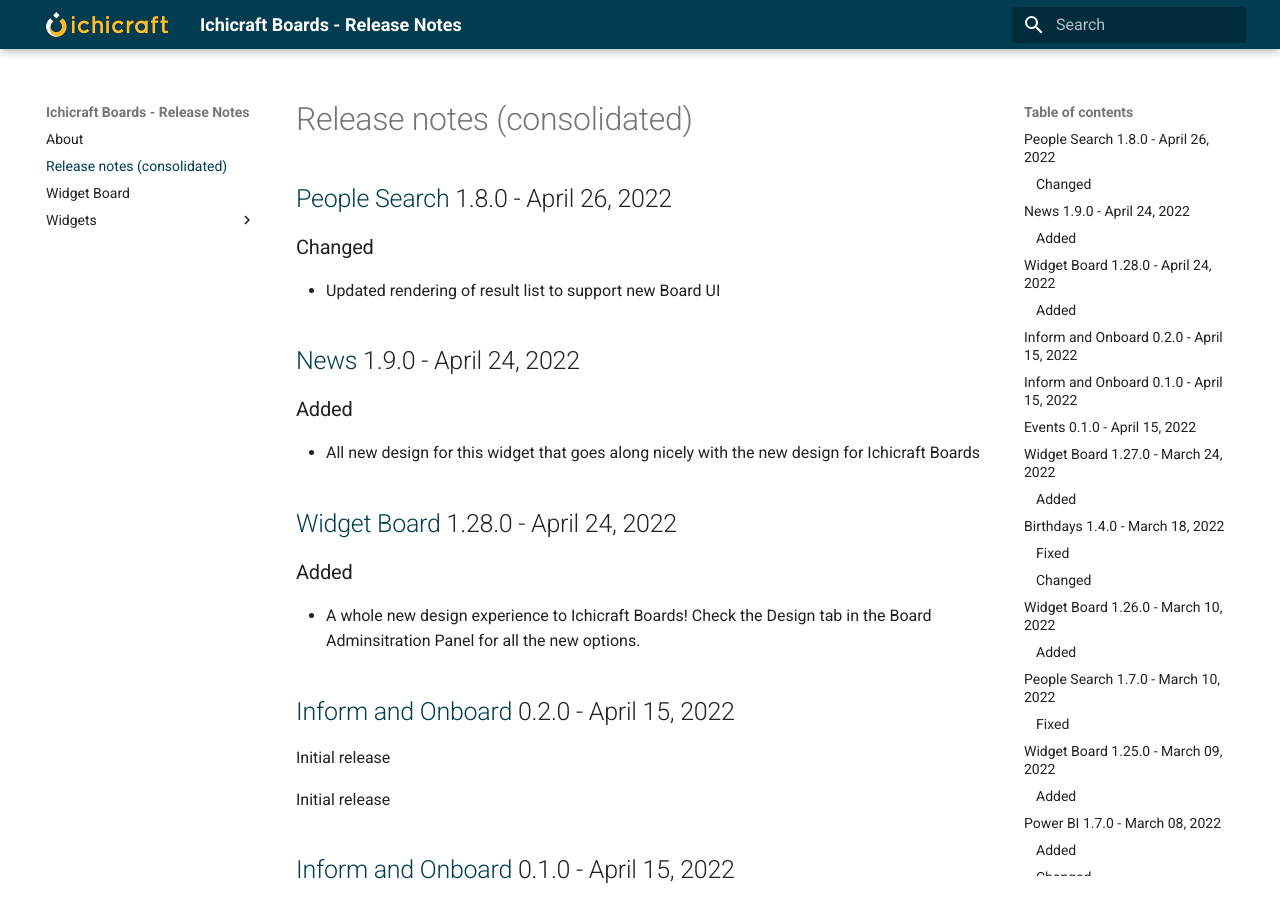
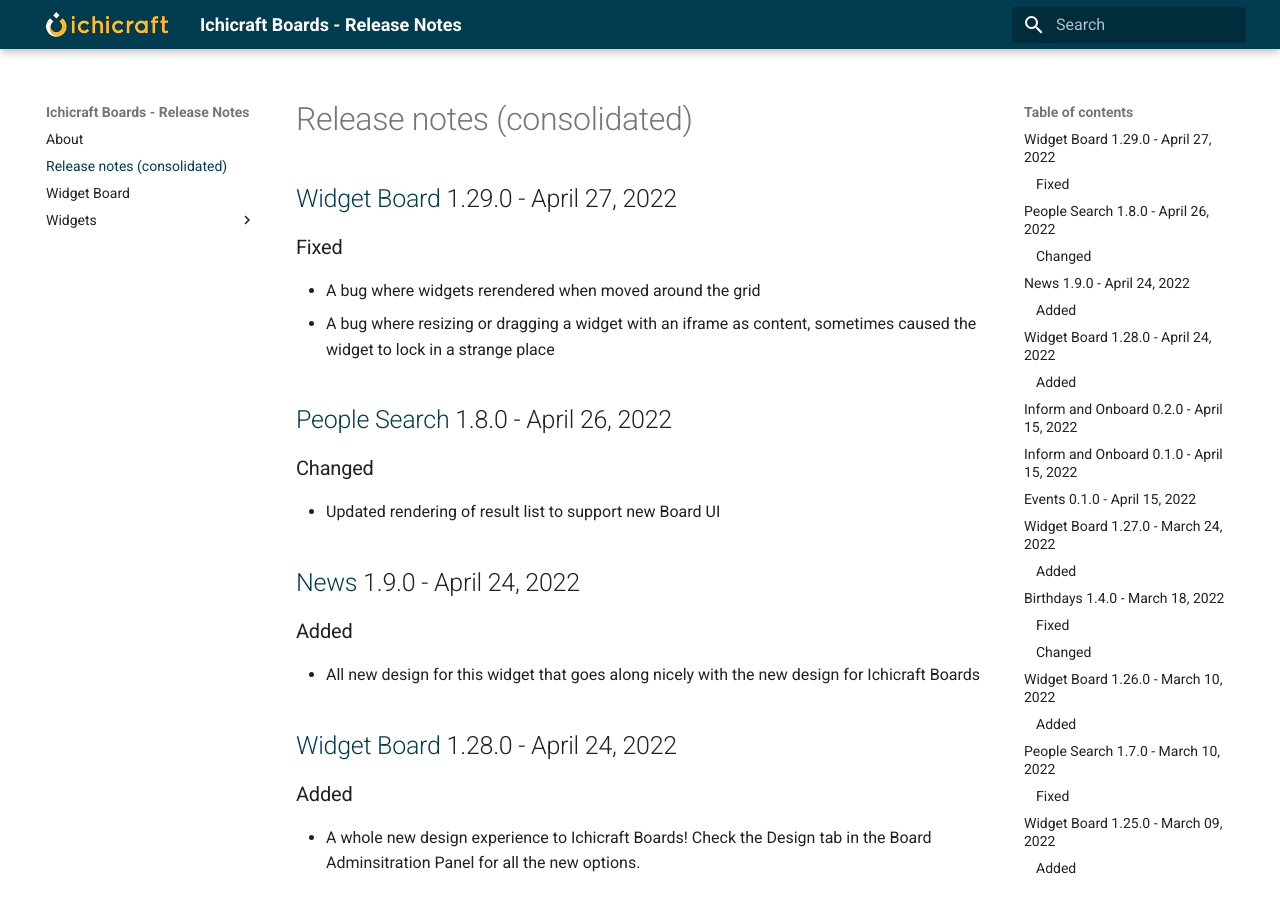
Before and after one commit to ichicraft/widgets-docs, an MkDocs documentation site: the page built from docs/Release-notes-(consolidated).md, in a window 1280 px wide and 900 px high. Built offline with MkDocs 1.6.1 and Material for MkDocs 9.7.7, drawn with Linux system fonts in a browser that asks for light colours.

Commit message:
Release notes updated by BuildService

```diff
--- a/docs/Release-notes-(consolidated).md
+++ b/docs/Release-notes-(consolidated).md
@@ -1,3 +1,9 @@
+## [Widget Board](./Widget Board.md) 1.29.0 - April 27, 2022
+
+### Fixed
+- A bug where widgets rerendered when moved around the grid
+- A bug where resizing or dragging a widget with an iframe as content, sometimes caused the widget to lock in a strange place
+
 ## [People Search](./Widgets/People Search.md) 1.8.0 - April 26, 2022
 
 ### Changed
```
Also changed, not shown: docs/Widget Board.md (+6 -0 lines).
